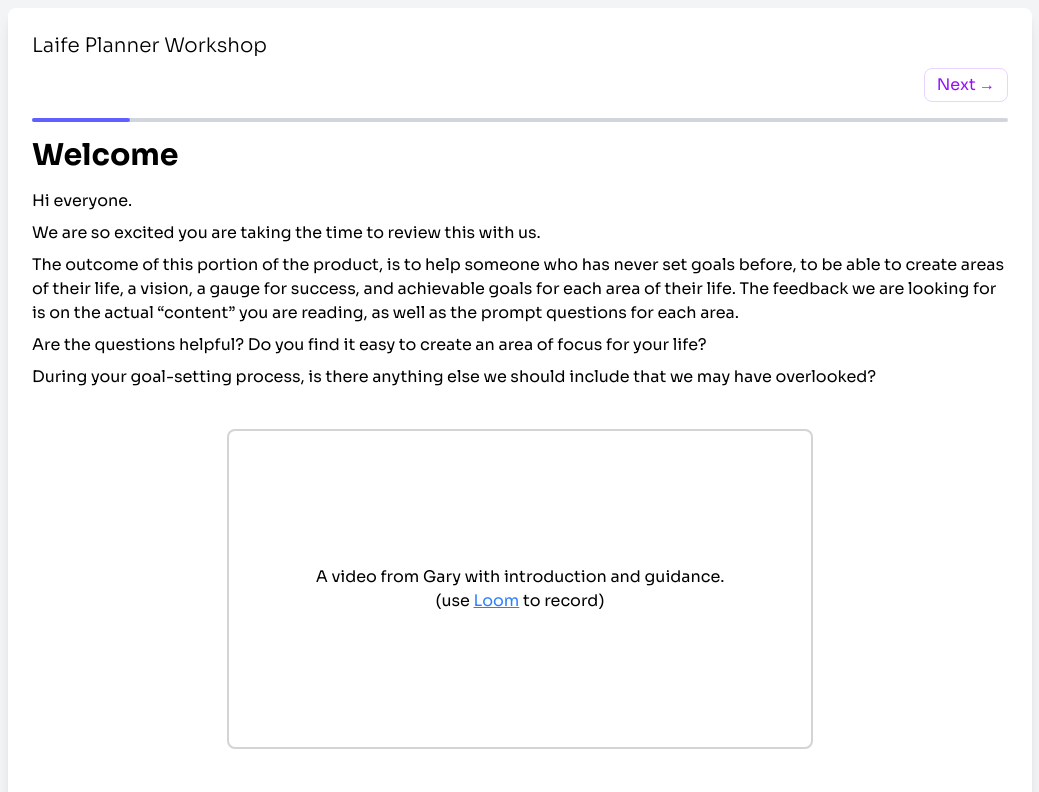
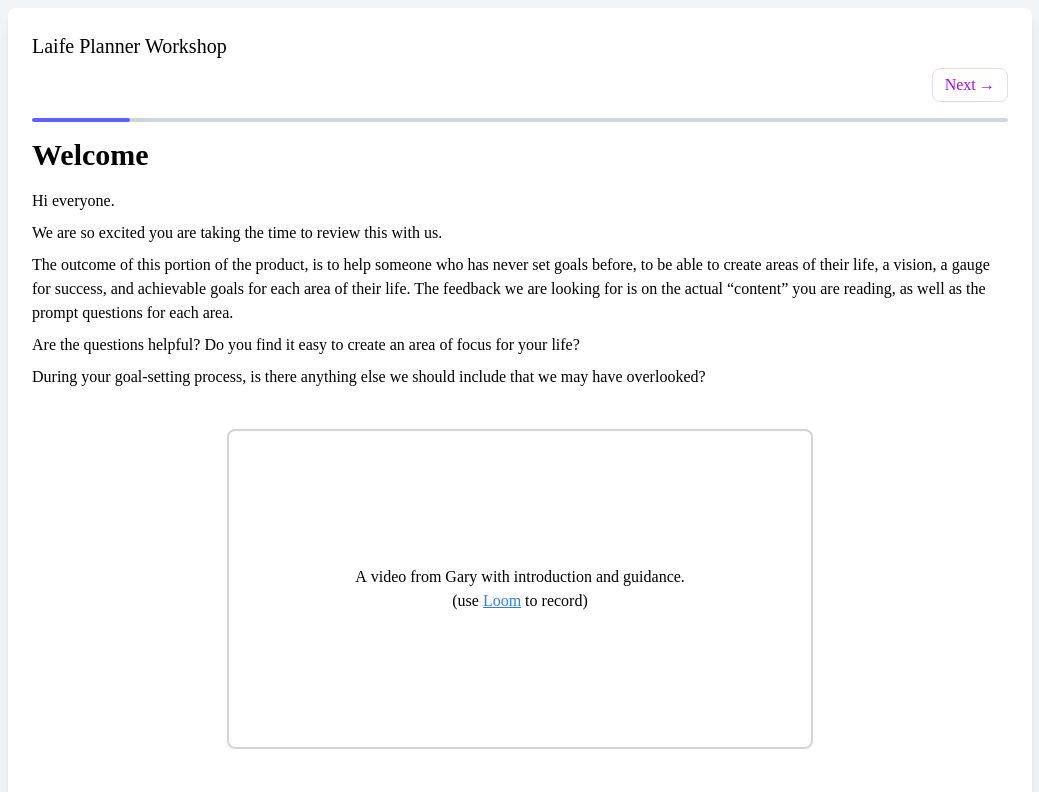
Before and after one commit to lifestride/workshop, a SvelteKit app: page / in a window 1280 px wide. Shown: the top 792 px of the page, without its empty margins (120-1159 px from the left). Built offline with nearby package versions, Linux system fonts and the light colour scheme.

Commit message:
[ENG-45] Use Fontsource instead of Google Fonts

```diff
--- a/package.json
+++ b/package.json
@@ -18,6 +18,7 @@
     "devDependencies": {
         "@eslint/compat": "^1.2.7",
         "@eslint/js": "^9.20.0",
+        "@fontsource-variable/sora": "^5.1.1",
         "@playwright/test": "^1.50.1",
         "@sveltejs/adapter-auto": "^4.0.0",
         "@sveltejs/adapter-static": "^3.0.8",
--- a/src/routes/+layout.svelte
+++ b/src/routes/+layout.svelte
@@ -1,4 +1,5 @@
 <script lang="ts">
+    import "@fontsource-variable/sora";
     import "../styles/main.css";
 
     let {children} = $props();
--- a/src/styles/main.css
+++ b/src/styles/main.css
@@ -1,4 +1,3 @@
-@import url('https://fonts.googleapis.com/css2?family=Sora:wght@100..800&display=swap');
 @import "tailwindcss";
 
 @media screen {
--- a/src/styles/theme.css
+++ b/src/styles/theme.css
@@ -1,3 +1,3 @@
 @theme {
-    --font-sans: "Sora", "sans-serif";
+    --font-sans: "Sora Variable", "sans-serif";
 }
```
Also changed, not shown: 1 other file (tests, documents, lock files or other folders).
